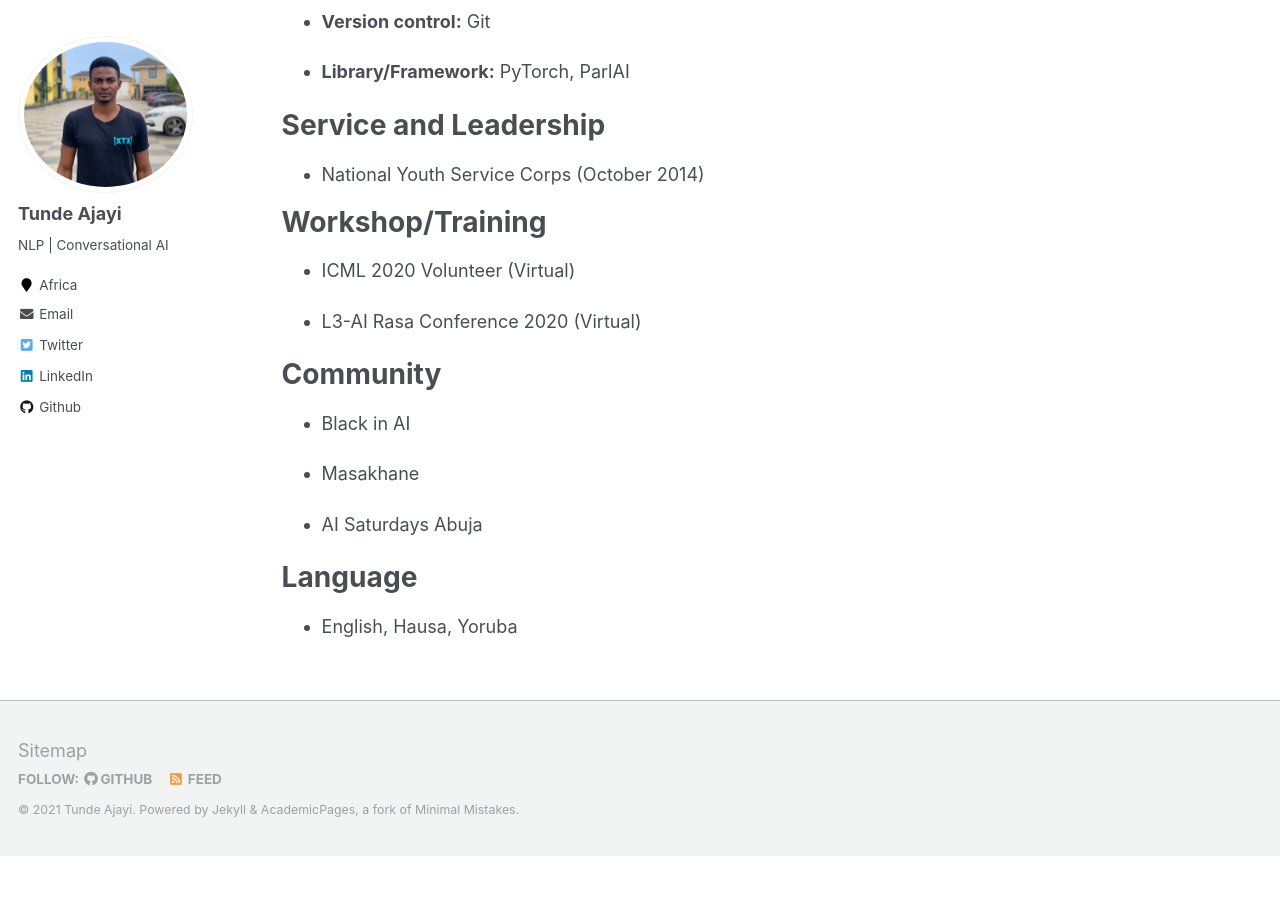
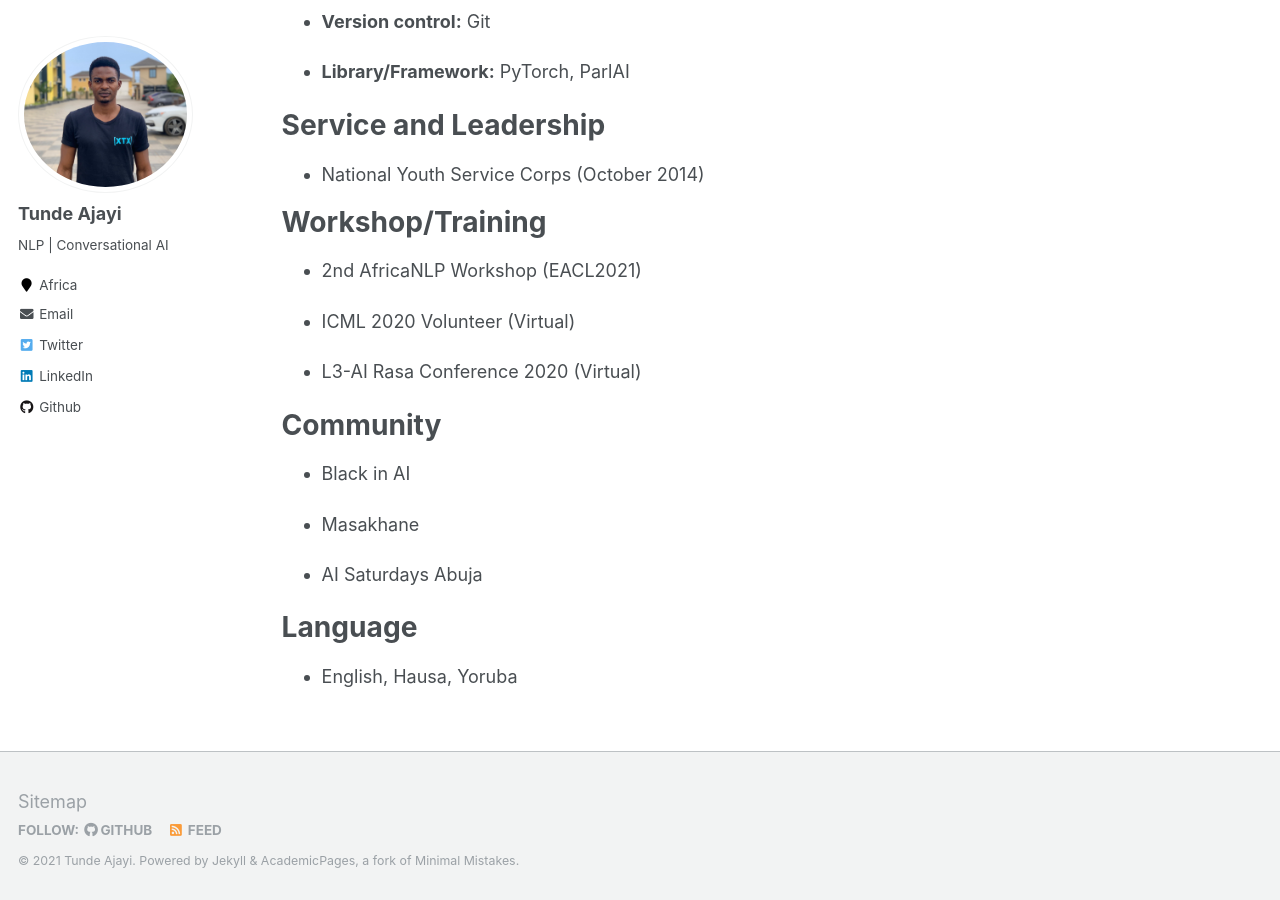
Before and after one commit to tundeajayi/tundeajayi.github.io, a Jekyll site: the page built from _pages/cv.md, in a window 1280 px wide and 900 px high, scrolled down 977 px. Built offline with Jekyll 4.4.1, drawn with Linux system fonts in a browser that asks for light colours; before the commit the page ends 1833 px from its top, so only the background shows below that.

Commit message:
add workshop

```diff
--- a/_pages/cv.md
+++ b/_pages/cv.md
@@ -67,6 +67,8 @@ Teaching
 
 **Workshop/Training**
 ======
+* 2nd AfricaNLP Workshop (EACL2021)
+
 * ICML 2020 Volunteer (Virtual)
 
 * L3-AI Rasa Conference 2020 (Virtual)
```
